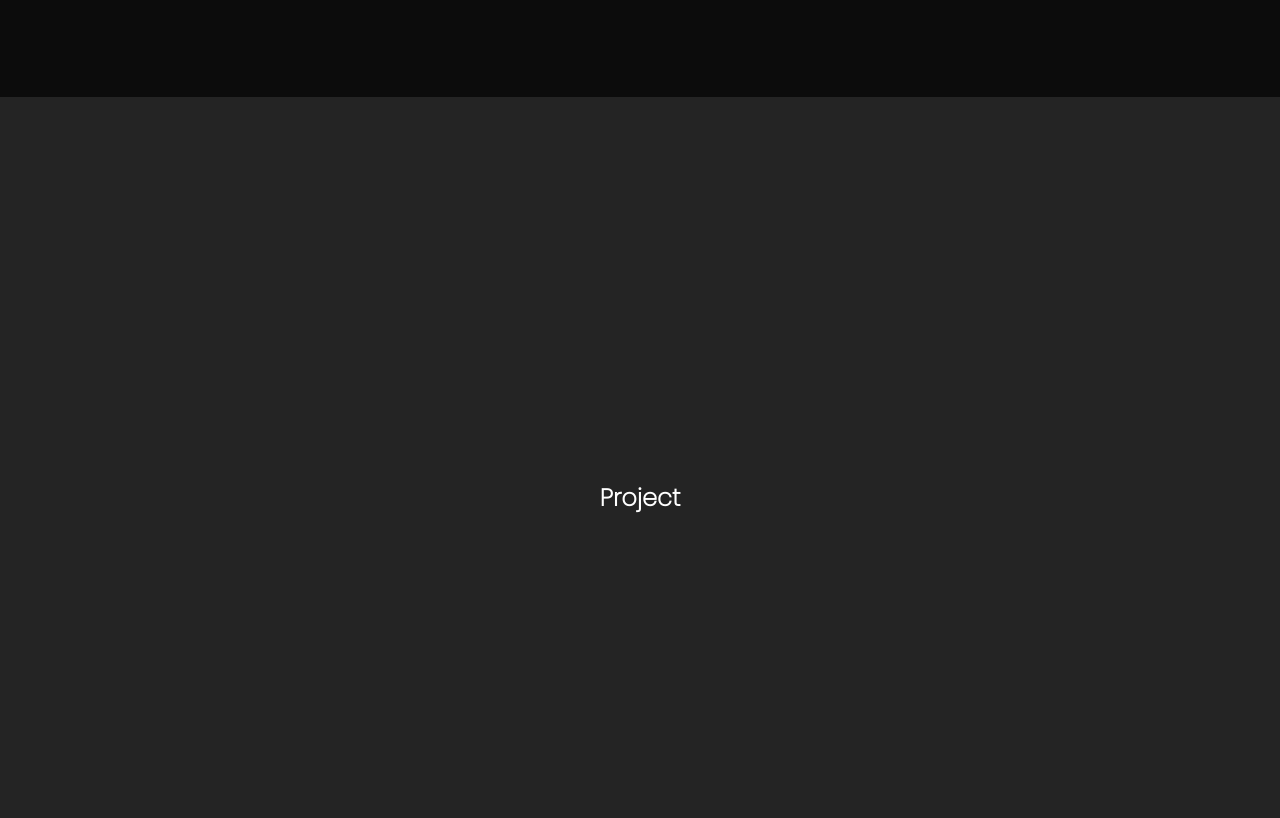
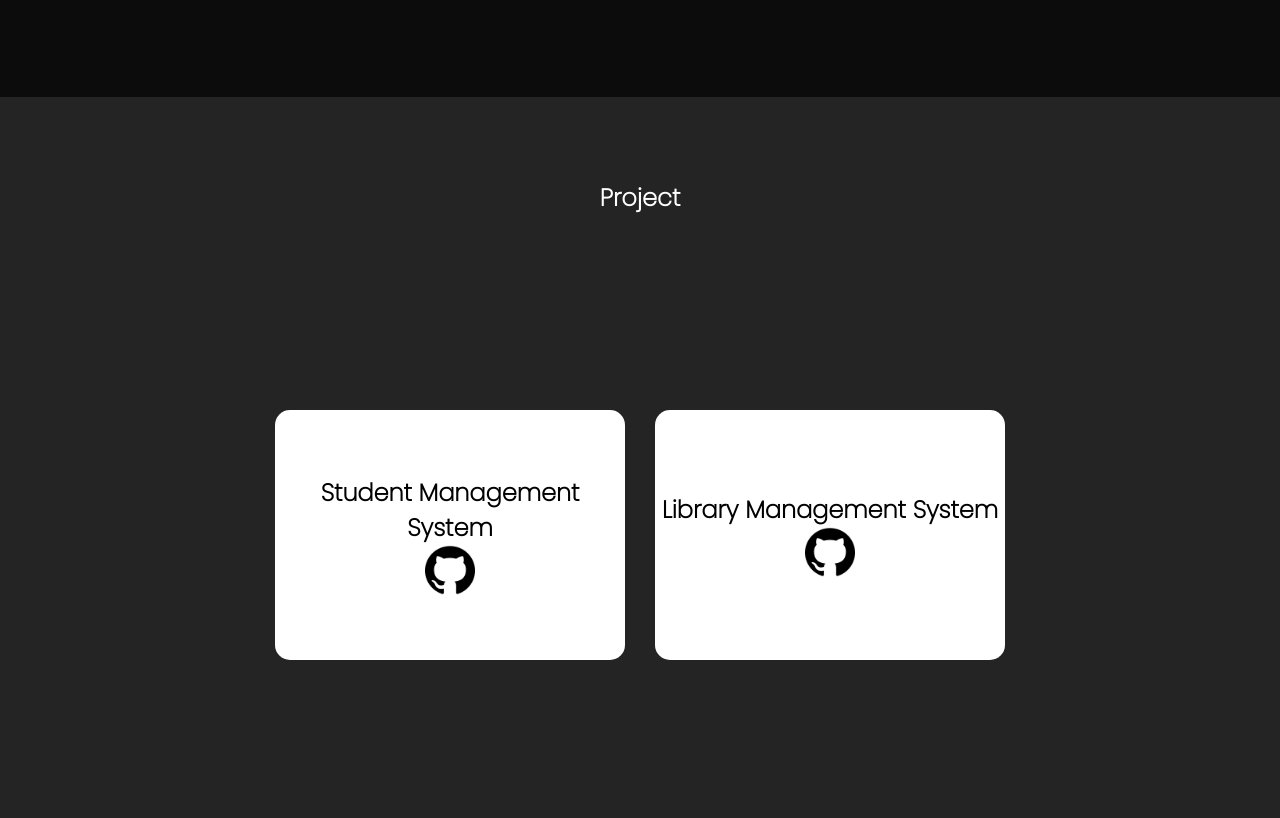
Before and after one commit to SanthoshRavichandran07/Portfolio, a plain HTML site: page index.html in a window 1280 px wide. Shown: the part 1503-2321 px from the top of the page. Drawn offline with Linux system fonts and the light colour scheme.

Commit message:
added the projects to the project section SMS and LMS

```diff
--- a/index.css
+++ b/index.css
@@ -297,10 +297,86 @@ body {
     left: 0;
 }
 
-
+/* Projects */
 #projects{
     background-color: rgb(40, 40, 40,0.900);
+    gap:40px;
 }
+.project-inner{
+    height: 70%;
+    width: 100%;
+    display: flex;
+    justify-content: center;
+    align-items: center;
+    gap: 30px;
+}
+
+.project{
+    height: 250px;
+    width: 350px;
+    background-color: rgb(255, 255, 255);
+    border-radius: 15px;
+    transition:  all 0.4s;
+    overflow: hidden;
+}
+.project:hover{
+    transform: scale(1.105);
+}
+
+.project > .link{
+    height: 100%;
+    width: 100%;
+}
+.project > .link> a{
+    height: 100%;
+    width: 100%;
+    display: flex;
+    flex-direction: column;
+    justify-content: center;
+    align-items: center;
+    text-decoration: none;
+}
+.project > .link> a> p{
+    color: black;
+    text-align: center;
+    font-weight:800;
+    font-size: 24px;
+}
+.project > .link> a> img{
+    height: 50px;
+
+}
+.project > .link> a> img:hover{
+    animation: gitHubIcon 0.5s ease-in;
+}
+
+@keyframes gitHubIcon {
+    0%{
+        transform: rotate(20deg);
+    }
+    25%{
+        transform: rotate(-20deg);
+
+    }
+    50%{
+        transform: rotate(20deg);
+
+    }
+    75%{
+        transform: rotate(-20deg);
+
+    }
+    100%{
+        transform: rotate(20deg);
+
+    }
+}
+/* .project > #projectNo1{
+    background: url("./image/student-management-system.png");
+    background-repeat: no-repeat;
+    background-position: center;
+} */
+
 
 /* Contact */
 #contact {
@@ -348,8 +424,6 @@ body {
     cursor: pointer;
 
 }
-
-
 
 
 .fa-solid{
--- a/index.html
+++ b/index.html
@@ -17,9 +17,6 @@
 
     <!-- css file link  -->
     <link rel="stylesheet" type="text/css" href="index.css">
-
-
-
 
 </head>
 
@@ -97,6 +94,35 @@
         <!-- Projects -->
         <div class="outer" id="projects">
             <h2>Project</h2>
+            <div class="project-inner">
+                <div class="project" >
+                    <div class="link" id="projectNo1">
+                        <a href="https://github.com/SanthoshRavichandran07/Student-Management-System.git">
+                            <p>Student Management System</p>
+                            <img src="./icons/image.png" alt="github icon">
+                        </a>
+
+                    </div>
+                </div>
+                <div class="project" >
+                    <div class="link" id="projectNo2">
+                        <a href="https://github.com/SanthoshRavichandran07/Library-Management-System.git">
+                            <p>Library Management System</p>
+                            <img src="./icons/image.png" alt="github icon">
+                        </a>
+
+                    </div>
+                </div>
+
+                <!-- <div class="project" >
+                    <div class="link" id="projectNo3">
+                        <a href="">
+                            <img src="./icons/image.png" alt="github icon">
+                        </a>
+                    </div>
+                </div> -->
+            </div>
+
         </div>
 
 
```
Also changed, not shown: icons/image.png (added), image/student-management-system.png (added).
